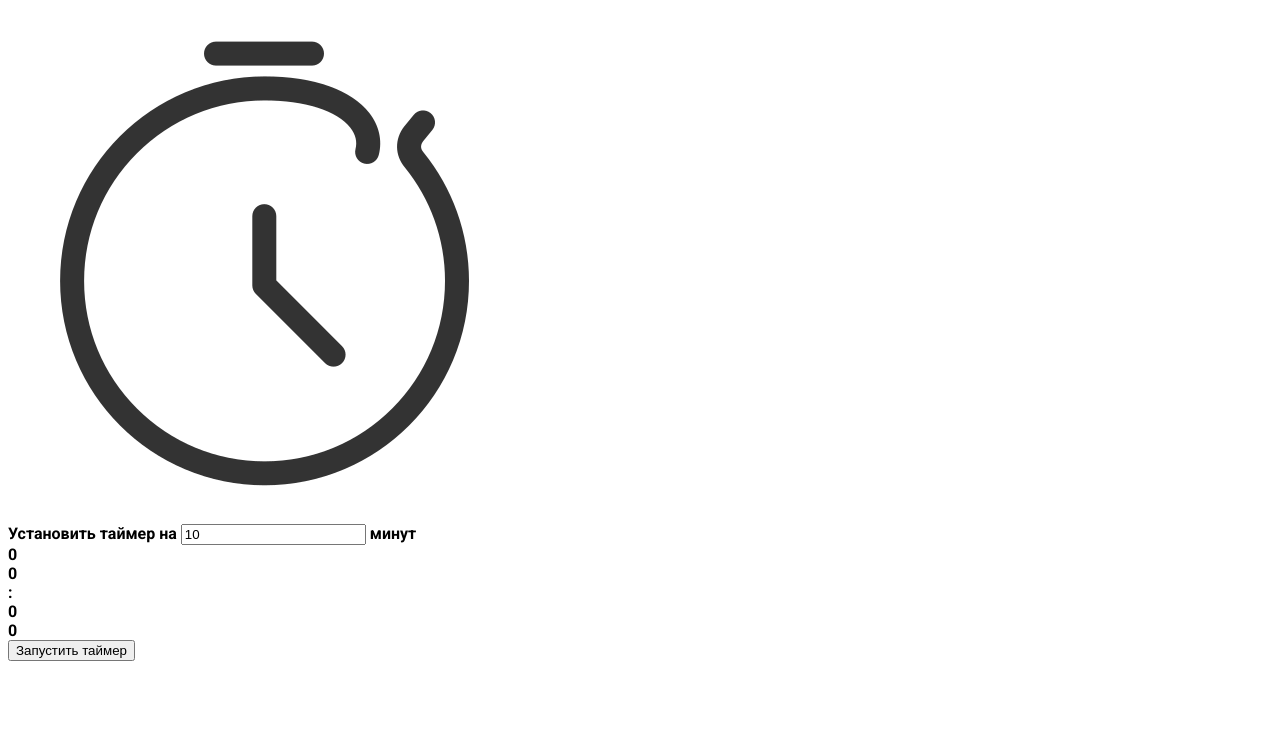
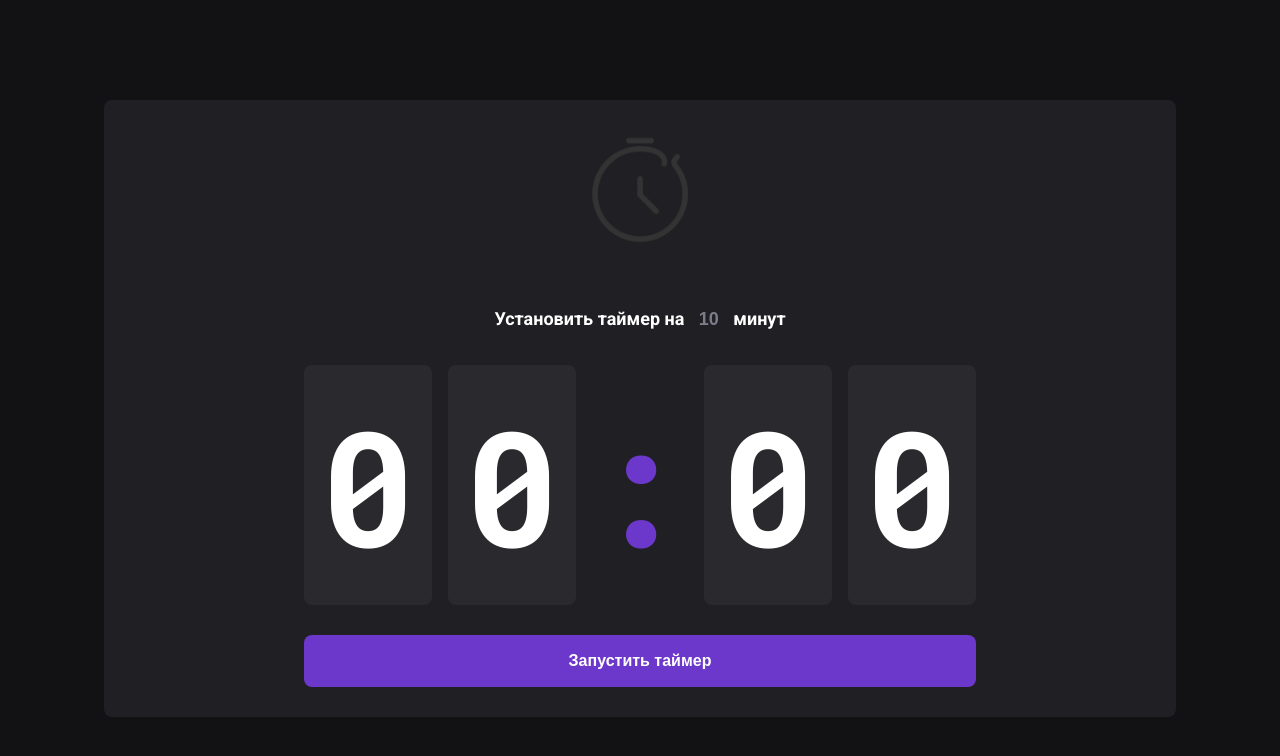
Before and after one commit to Kermishkov1996/Timer, a plain HTML site: page index.html in a window 1280 px wide. Drawn offline with Linux system fonts and the light colour scheme.

Commit message:
css ready

```diff
--- a/style.css
+++ b/style.css
@@ -1,3 +1,94 @@
+*{
+    box-sizing: border-box;
+}
+:root{
+    --primary: #6C38CC;
+    --anti-accent: #7C7C8A;
+}
 body{
-    font-family: "Roboto", sans-serif;
+    font-family: 'Roboto', sans-serif;
+    background: #121214;
+    display: flex;
+    justify-content: center;
+    align-items: center;
+    color: white;
+    -webkit-font-smoothing: antialiased;
+    -moz-osx-font-smoothing: grayscale;
+    min-height: 100vh;
 }
+.wrapper{
+    background: #202024;
+    border-radius: 8px;
+    padding: 30px 200px;
+    display: flex;
+    flex-direction: column;
+    justify-content: center;
+    align-items: center;
+    gap: 50px;
+}
+.logo img{
+    width: 120px;
+}
+.timer{
+    display: flex;
+    justify-content: center;
+    align-items: center;
+    flex-direction: column;
+    gap: 30px;
+}
+.info{
+    font-size: 18px;
+    font-weight: 700;
+    line-height: 160%;
+}
+.info input{
+    width: 40px;
+    background: none;
+    border: none;
+    text-align: center;
+    font-size: 18px;
+    font-weight: 700;
+    color: var(--anti-accent);
+    padding: 5px 10px;
+}
+.info input::-webkit-outer-spin-button,
+.info input::-webkit-inner-spin-button {
+    -webkit-appearance: none;
+    margin: 0;
+}
+.info input[type='number']{
+    -moz-appearance: textfield;
+}
+.countdown{
+    display: flex;
+    gap: 16px;
+    align-items: center;
+}
+.num{
+    font-family: 'Roboto Mono', sans-serif;
+    font-size: 160px;
+    line-height: 1;
+    background: #29292E;
+    border-radius: 8px;
+    padding: 40px 16px;
+}
+.dots{
+    font-family: 'Roboto Mono', sans-serif;
+    font-size: 160px;
+    color: var(--primary);
+}
+.button{
+    background: var(--primary);
+    border: none;
+    border-radius: 8px;
+    display: flex;
+    justify-content: center;
+    align-items: center;
+    font-size: 16px;
+    font-weight: 700;
+    color: white;
+    gap: 10px;
+    padding: 17px;
+    width: 100%;
+    cursor: pointer;
+}
```
Also changed, not shown: 1 other file.
